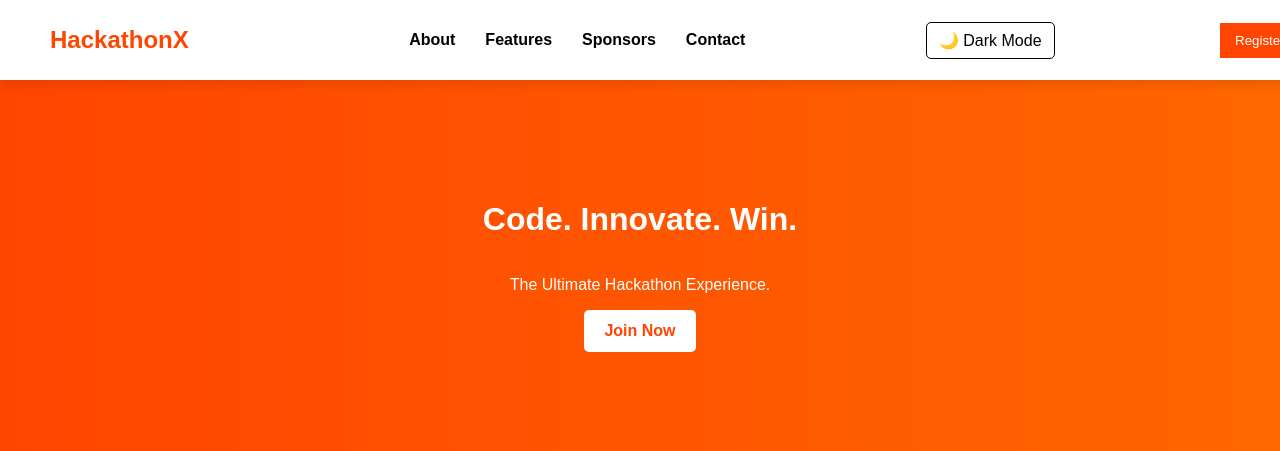
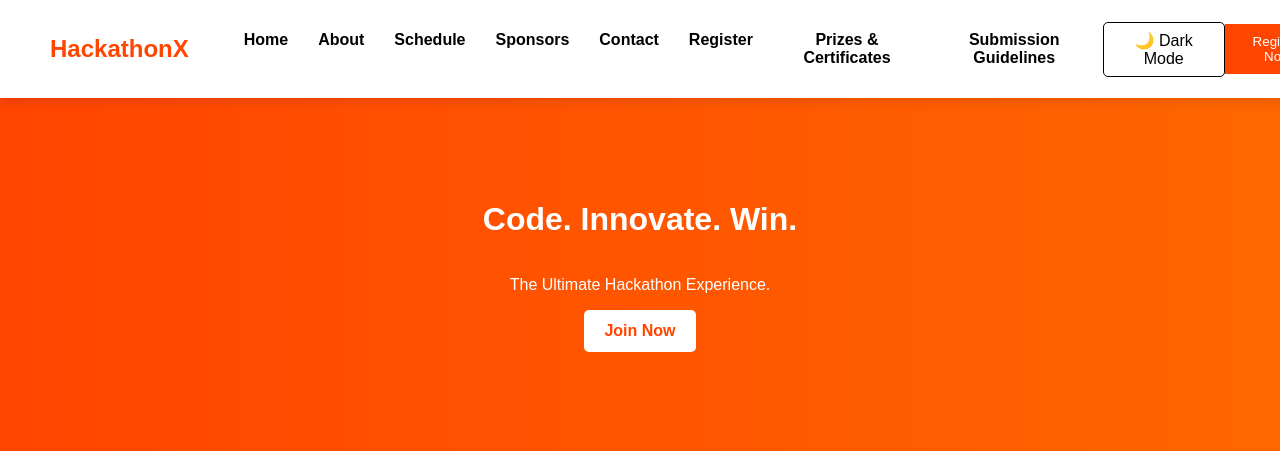
Before and after one commit to abhisheksahoo15/hackathon, a FastAPI app: page / in a window 1280 px wide. Shown: the top 451 px of the page. Run offline with FastAPI, Linux system fonts and the light colour scheme.

Commit message:
adding the file structure

```diff
--- a/templates/index.html
+++ b/templates/index.html
@@ -13,10 +13,15 @@
     <nav class="navbar">
         <div class="logo">HackathonX</div>
         <ul class="nav-links">
-            <li><a href="#about">About</a></li>
-            <li><a href="#features">Features</a></li>
-            <li><a href="#sponsors">Sponsors</a></li>
-            <li><a href="#contact">Contact</a></li>
+            <!-- Updated Links -->
+            <li><a href="/">Home</a></li>
+            <li><a href="/about">About</a></li>
+            <li><a href="/schedule">Schedule</a></li>
+            <li><a href="/sponsors">Sponsors</a></li>
+            <li><a href="/contact">Contact</a></li>
+            <li><a href="/register">Register</a></li>
+            <li><a href="/prizes">Prizes & Certificates</a></li>
+            <li><a href="/rules">Submission Guidelines</a></li>
         </ul>
         <button id="dark-mode-toggle">🌙 Dark Mode</button>
 
```
Lines whose indentation alone changed are shown as unchanged.
